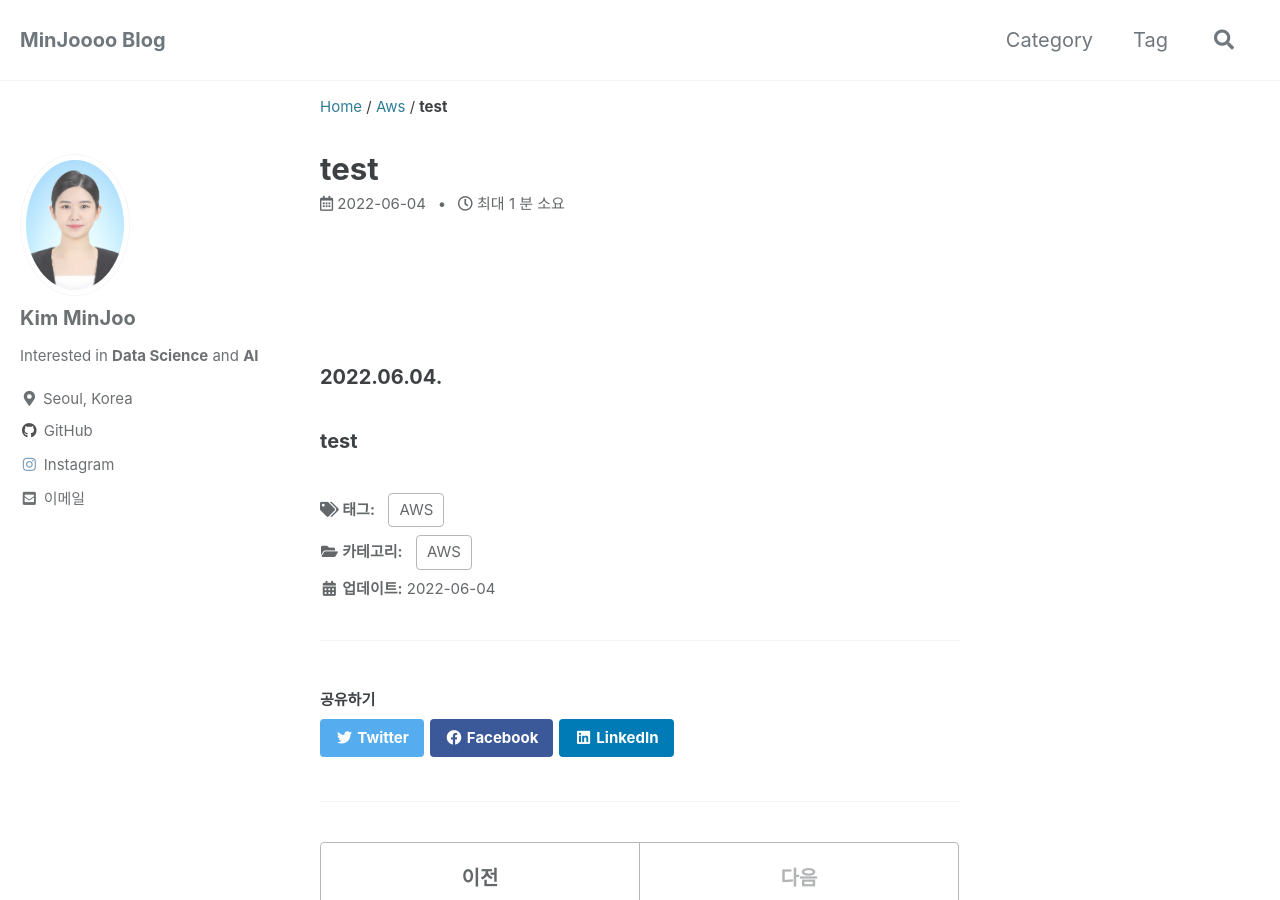
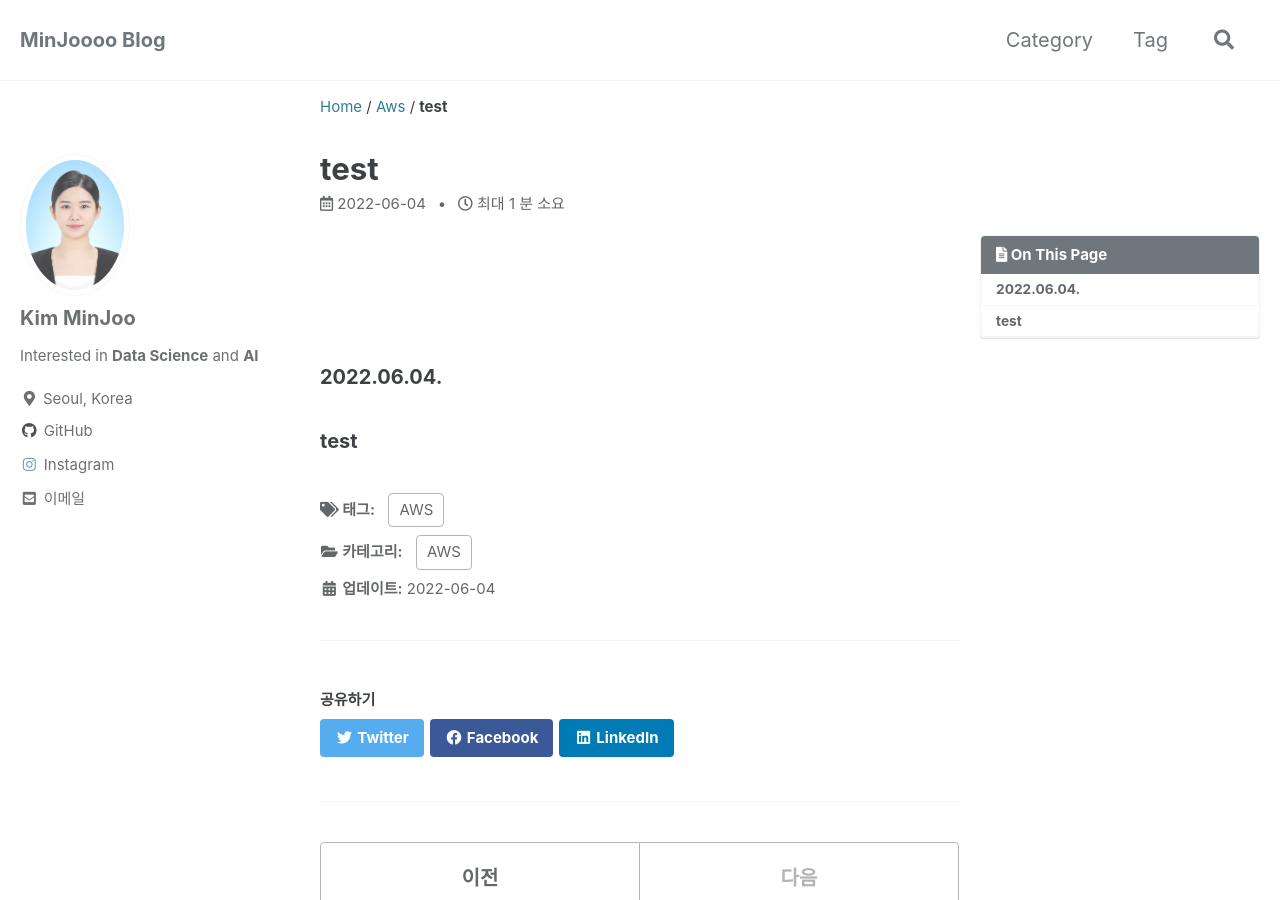
Before and after one commit to MinJoooo/minjoooo.github.io, a Jekyll site: the page built from _posts/2022-06-04-test.md, in a window 1280 px wide and 900 px high. Built offline with Jekyll 4.4.1, drawn with Linux system fonts in a browser that asks for light colours; cached includes are drawn as plain includes; some web fonts are replaced; comment, search, counter and statistics services are not loaded; part of the change alters nothing that is shown.

Commit message:
Update 2022-06-04-test.md

```diff
--- a/_posts/2022-06-04-test.md
+++ b/_posts/2022-06-04-test.md
@@ -3,7 +3,9 @@ layout: single
 title: "test"
 categories: AWS
 tag: [AWS]
-toc: false
+toc: true
+future: true
+published: true
 ---
 
 <br>
```
